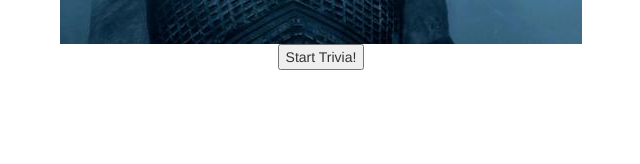
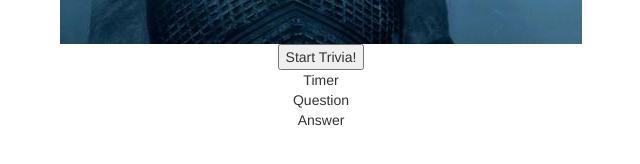
Before and after one commit to JLasc/TriviaGame, a plain HTML site: page index.html in a window 1280 px wide. Shown: the part 324-488 px from the top of the page, without its empty margins (319-959 px from the left). Drawn offline with nearby package versions, Linux system fonts and the light colour scheme.

Commit message:
put trivia inside of a div row

```diff
--- a/index.html
+++ b/index.html
@@ -35,10 +35,11 @@
         </div>
 
         <!-- Trivia  -->
-        <div class="trivia-timer"></div> <!-- Will hold time-remaining -->
-        <div class="trivia-game"></div>  <!-- Will hold the questions -->
-        <div class="trivia-answers"></div> <!-- Will hold the answers -->
-
+        <div class="row text-center">
+            <div class="trivia-timer">Timer</div> <!-- Will hold time-remaining -->
+            <div class="trivia-question">Question</div>  <!-- Will hold the questions -->
+            <div class="trivia-answers">Answer</div> <!-- Will hold the answers -->
+        </div>
 
     </div>  <!-- Container end -->
 
```
